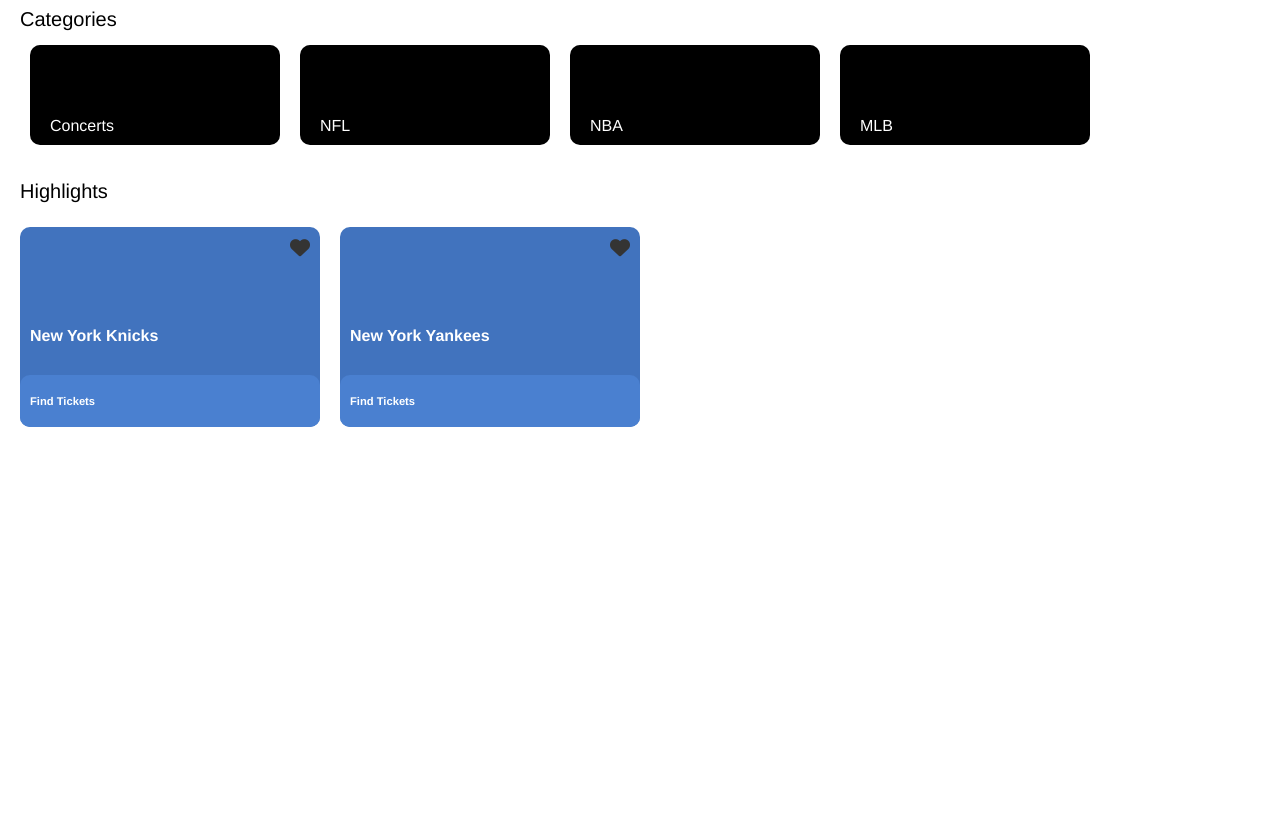
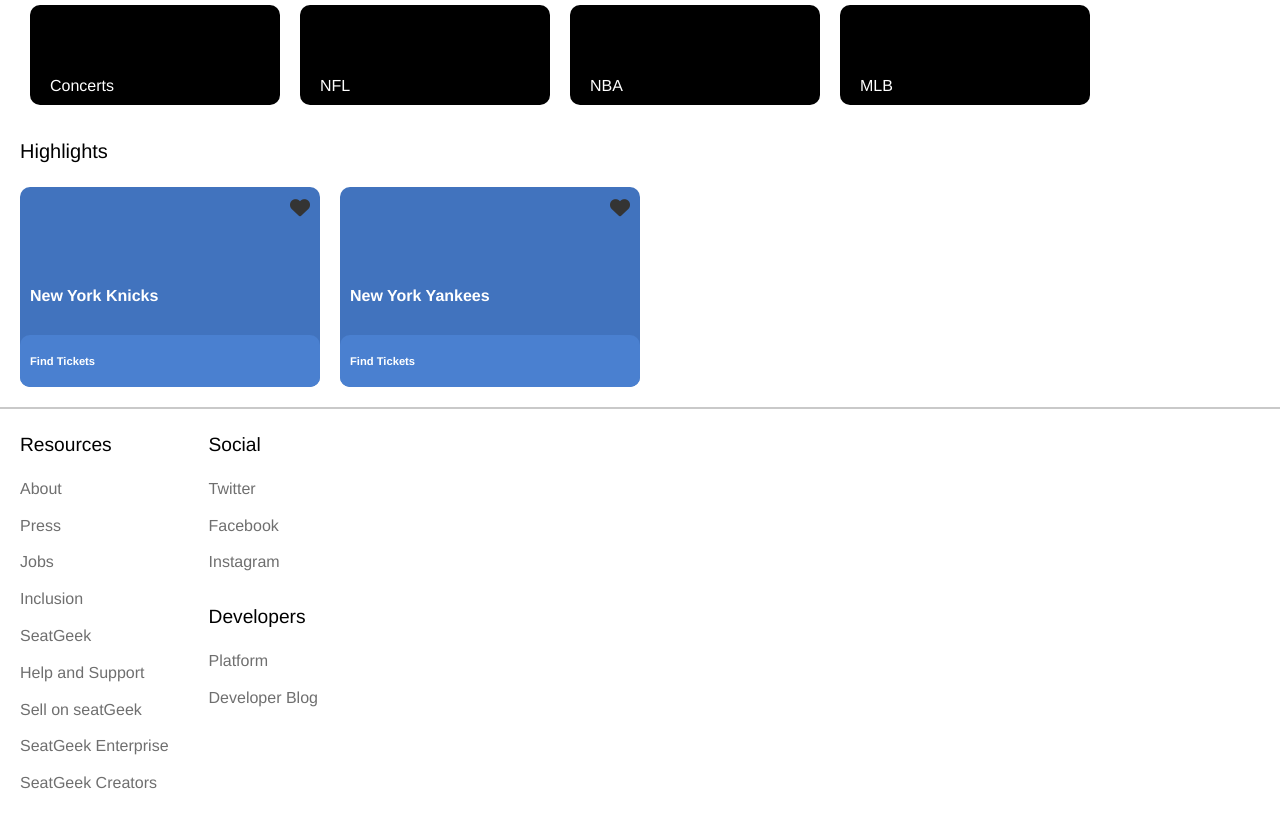
Before and after one commit to moisesg526/sports-ticket, a plain HTML site: page index.html in a window 1280 px wide. Shown: the part 971-1793 px from the top of the page. Before the commit the page ends 1418 px from the top, so only its background shows below. Drawn offline with Linux system fonts and the light colour scheme.

Commit message:
Added a footer section to the page

```diff
--- a/index.html
+++ b/index.html
@@ -47,7 +47,9 @@
             <i class="fa-solid fa-magnifying-glass fa-lg searchicon"></i>
             <p>Search</p>
           </button>
-          <p class="close" id="closeCategory" onclick="closeCategorySearch()">Close</p>
+          <p class="close" id="closeCategory" onclick="closeCategorySearch()">
+            Close
+          </p>
         </div>
         <div class="search-categories-list">
           <h3>Browse Categories</h3>
@@ -156,6 +158,42 @@
         </ul>
       </div>
     </section>
+    <hr class="line" />
+    <section>
+      <footer class="footer">
+        <div class="footer-links">
+          <h3>Resources</h3>
+          <ul>
+            <li>About</li>
+            <li>Press</li>
+            <li>Jobs</li>
+            <li>Inclusion</li>
+            <li>SeatGeek</li>
+            <li>Help and Support</li>
+            <li>Sell on seatGeek</li>
+            <li>SeatGeek Enterprise</li>
+            <li>SeatGeek Creators</li>
+          </ul>
+        </div>
+        <div class="footer-links-right">
+          <div class="footer-links">
+            <h3>Social</h3>
+            <ul>
+              <li>Twitter</li>
+              <li>Facebook</li>
+              <li>Instagram</li>
+            </ul>
+          </div>
+          <div class="footer-links">
+            <h3>Developers</h3>
+            <ul>
+              <li>Platform</li>
+              <li>Developer Blog</li>
+            </ul>
+          </div>
+        </div>
+      </footer>
+    </section>
     <script src="script.js"></script>
   </body>
 </html>
--- a/script.js
+++ b/script.js
@@ -10,6 +10,8 @@
     }
   });
 }
+
+
 
 function searchByCategories() {
   let showList = document.getElementById("show-search-list");
--- a/styles.css
+++ b/styles.css
@@ -33,7 +33,7 @@
 
 .heading {
   text-align: center;
-  margin: 40px 40px;
+  margin: 0 40px 40px;
   padding-top: 20px;
 }
 
@@ -109,15 +109,14 @@
   box-shadow: 5px 5px 10px 2px rgba(219, 219, 219, 0.8);
 }
 
-.search-categories-list h3{
+.search-categories-list h3 {
   color: #000;
   font-weight: 500;
   font-size: 1rem;
 }
 
 hr.line {
-  border: 1px solid #222222;
-  width: 90%;
+  border: 0.1px solid #c9c9c9;
   margin: auto;
 }
 
@@ -225,9 +224,18 @@
   padding: 0 20px;
   color: #000;
 }
+
 .highlight-section {
   color: #000;
   overflow: auto hidden;
+}
+
+.categories-events ul::-webkit-scrollbar {
+  display: none;
+}
+
+.highlight-section::-webkit-scrollbar {
+  display: none;
 }
 
 .highlight-list {
@@ -280,3 +288,25 @@
 .clicked-heart {
   color: rgb(208, 74, 134);
 }
+
+/* Footer */
+.footer {
+  display: flex;
+  padding: 0 0 20px;
+}
+
+.footer ul {
+  padding: 0 20px;
+  line-height: 2.3rem;
+}
+
+.footer li {
+  color: #6f6f6f;
+}
+
+.footer-links h3 {
+  color: #000;
+  padding: 20px 20px 10px;
+  font-weight: 500;
+  font-size: 1.2rem;
+}
```
